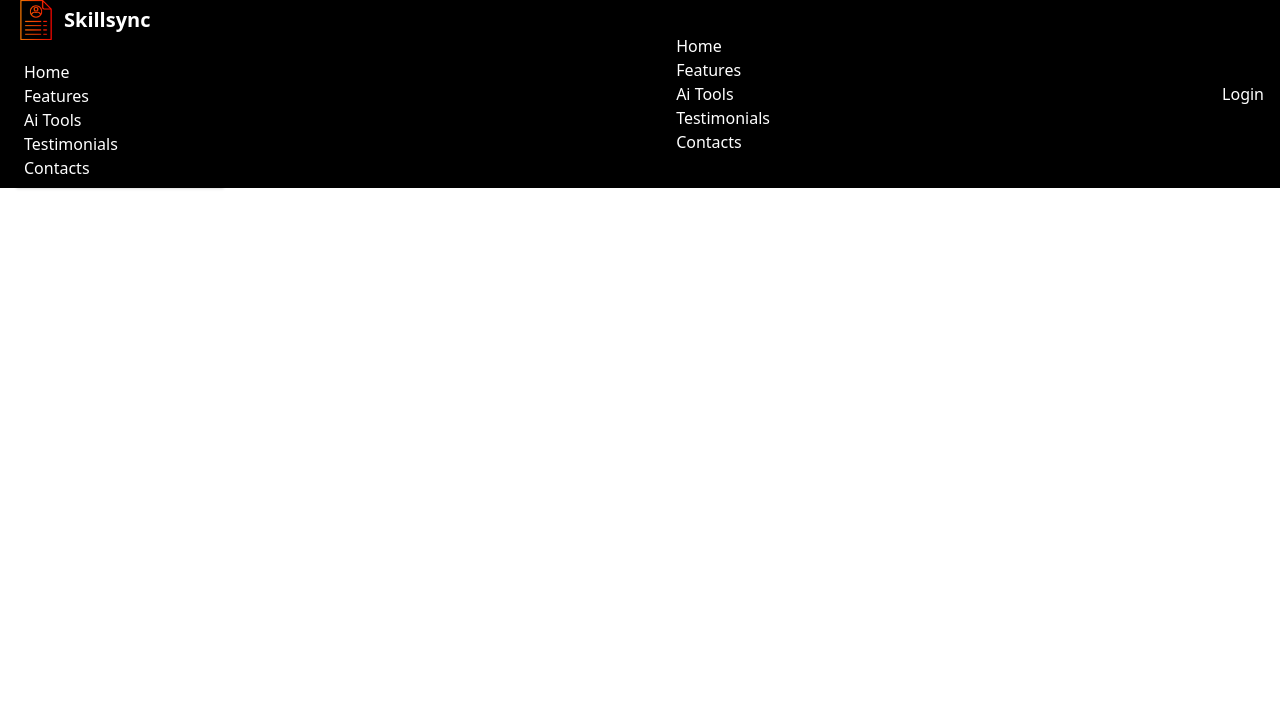
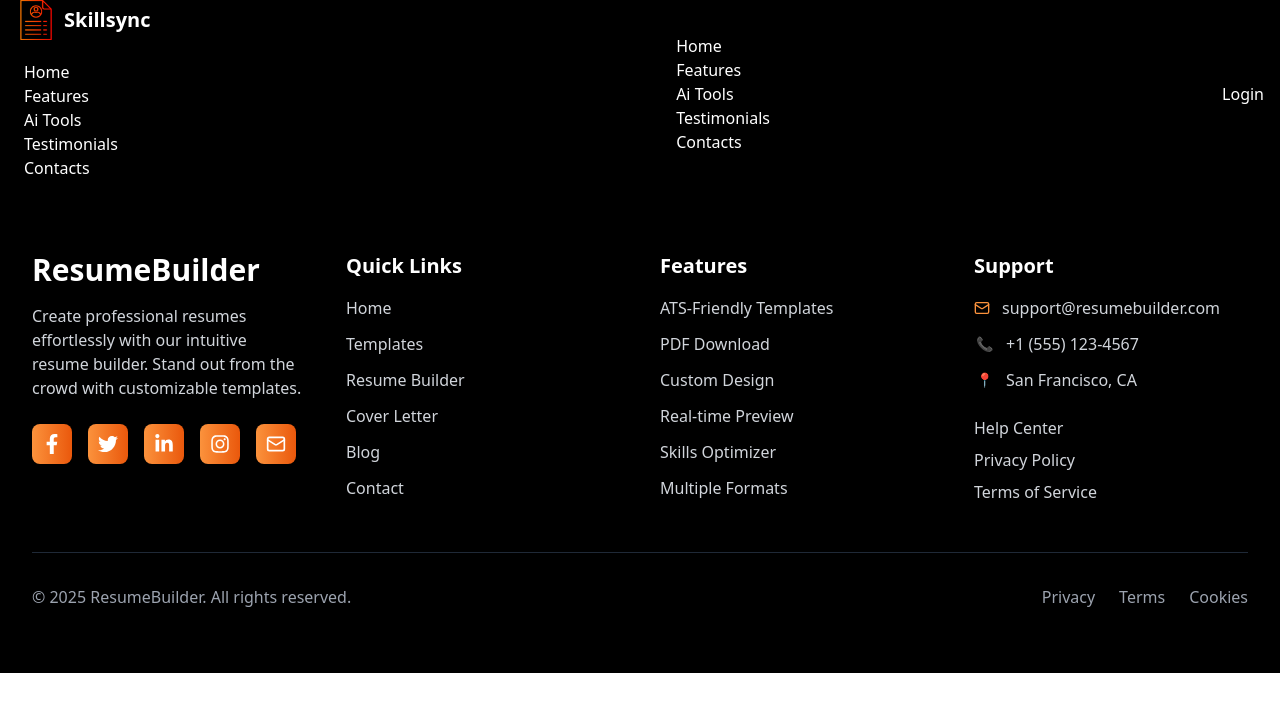
Before and after one commit to symadev/skillsync, a React (Vite) app: page / in a window 1280 px wide. Shown: the top 712 px of the page. Built offline with nearby package versions, Linux system fonts and the light colour scheme.

Commit message:
added the footer

```diff
--- a/package.json
+++ b/package.json
@@ -11,9 +11,11 @@
   },
   "dependencies": {
     "localforage": "^1.10.0",
+    "lucide-react": "^0.518.0",
     "match-sorter": "^8.0.3",
     "react": "^19.1.0",
     "react-dom": "^19.1.0",
+    "react-icons": "^5.5.0",
     "react-router-dom": "^7.6.2",
     "sort-by": "^1.2.0"
   },
--- a/src/Component/Footer.jsx
+++ b/src/Component/Footer.jsx
@@ -1,10 +1,125 @@
+import React from 'react';
+import { Mail } from 'lucide-react';
+import { FaFacebookF, FaTwitter, FaLinkedinIn, FaInstagram } from 'react-icons/fa';
 
 const Footer = () => {
-    return (
-        <div>
+  return (
+    <footer className="bg-black text-white py-12 sm:py-16 px-4 sm:px-6 lg:px-8">
+      <div className="max-w-7xl mx-auto">
+        {/* Main Footer Content */}
+        <div className="grid grid-cols-1 sm:grid-cols-2 lg:grid-cols-4 gap-6 sm:gap-8 lg:gap-10 mb-8 sm:mb-12">
+          {/* Brand Section */}
+          <div className="sm:col-span-2 lg:col-span-1">
+            <h2 className="text-2xl sm:text-3xl font-bold mb-3 sm:mb-4">ResumeBuilder</h2>
+            <p className="text-gray-300 mb-4 sm:mb-6 leading-relaxed text-sm sm:text-base">
+              Create professional resumes effortlessly with our intuitive resume builder. Stand out from the crowd with customizable templates.
+            </p>
+            {/* Social Icons */}
+            <div className="flex space-x-3 sm:space-x-4">
+              <a href="https://facebook.com" target="_blank" rel="noopener noreferrer" title="Facebook"
+                className="bg-gradient-to-r from-orange-400 to-orange-600 p-2 sm:p-2.5 rounded-lg hover:from-orange-500 hover:to-orange-700 transition-all duration-300 transform hover:scale-105">
+                <FaFacebookF className="text-white sm:w-5 sm:h-5" />
+              </a>
+              <a href="https://twitter.com" target="_blank" rel="noopener noreferrer" title="Twitter"
+                className="bg-gradient-to-r from-orange-400 to-orange-600 p-2 sm:p-2.5 rounded-lg hover:from-orange-500 hover:to-orange-700 transition-all duration-300 transform hover:scale-105">
+                <FaTwitter className="text-white sm:w-5 sm:h-5" />
+              </a>
+              <a href="https://linkedin.com" target="_blank" rel="noopener noreferrer" title="LinkedIn"
+                className="bg-gradient-to-r from-orange-400 to-orange-600 p-2 sm:p-2.5 rounded-lg hover:from-orange-500 hover:to-orange-700 transition-all duration-300 transform hover:scale-105">
+                <FaLinkedinIn className="text-white sm:w-5 sm:h-5" />
+              </a>
+              <a href="https://instagram.com" target="_blank" rel="noopener noreferrer" title="Instagram"
+                className="bg-gradient-to-r from-orange-400 to-orange-600 p-2 sm:p-2.5 rounded-lg hover:from-orange-500 hover:to-orange-700 transition-all duration-300 transform hover:scale-105">
+                <FaInstagram className="text-white sm:w-5 sm:h-5" />
+              </a>
+              <a href="mailto:support@resumebuilder.com" title="Email"
+                className="bg-gradient-to-r from-orange-400 to-orange-600 p-2 sm:p-2.5 rounded-lg hover:from-orange-500 hover:to-orange-700 transition-all duration-300 transform hover:scale-105">
+                <Mail size={18} className="text-white sm:w-5 sm:h-5" />
+              </a>
+            </div>
+          </div>
 
+          {/* Quick Links */}
+          <div className="mt-6 sm:mt-0">
+            <h3 className="text-lg sm:text-xl font-semibold mb-3 sm:mb-4">Quick Links</h3>
+            <ul className="space-y-2 sm:space-y-3">
+              <li><a href="/" className="text-gray-300 hover:text-orange-400 transition-colors duration-300 text-sm sm:text-base">Home</a></li>
+              <li><a href="/templates" className="text-gray-300 hover:text-orange-400 transition-colors duration-300 text-sm sm:text-base">Templates</a></li>
+              <li><a href="/builder" className="text-gray-300 hover:text-orange-400 transition-colors duration-300 text-sm sm:text-base">Resume Builder</a></li>
+              <li><a href="/cover-letter" className="text-gray-300 hover:text-orange-400 transition-colors duration-300 text-sm sm:text-base">Cover Letter</a></li>
+              <li><a href="/blog" className="text-gray-300 hover:text-orange-400 transition-colors duration-300 text-sm sm:text-base">Blog</a></li>
+              <li><a href="/contact" className="text-gray-300 hover:text-orange-400 transition-colors duration-300 text-sm sm:text-base">Contact</a></li>
+            </ul>
+          </div>
+
+          {/* Features */}
+          <div className="mt-6 sm:mt-0">
+            <h3 className="text-lg sm:text-xl font-semibold mb-3 sm:mb-4">Features</h3>
+            <ul className="space-y-2 sm:space-y-3">
+              <li><a href="/" className="text-gray-300 hover:text-orange-400 transition-colors duration-300 text-sm sm:text-base">ATS-Friendly Templates</a></li>
+              <li><a href="/" className="text-gray-300 hover:text-orange-400 transition-colors duration-300 text-sm sm:text-base">PDF Download</a></li>
+              <li><a href="/" className="text-gray-300 hover:text-orange-400 transition-colors duration-300 text-sm sm:text-base">Custom Design</a></li>
+              <li><a href="/" className="text-gray-300 hover:text-orange-400 transition-colors duration-300 text-sm sm:text-base">Real-time Preview</a></li>
+              <li><a href="/" className="text-gray-300 hover:text-orange-400 transition-colors duration-300 text-sm sm:text-base">Skills Optimizer</a></li>
+              <li><a href="/" className="text-gray-300 hover:text-orange-400 transition-colors duration-300 text-sm sm:text-base">Multiple Formats</a></li>
+            </ul>
+          </div>
+
+          {/* Support & Contact */}
+          <div className="mt-6 sm:mt-0">
+            <h3 className="text-lg sm:text-xl font-semibold mb-3 sm:mb-4">Support</h3>
+            <div className="space-y-2 sm:space-y-3">
+              <div className="flex items-center">
+                <Mail className="text-orange-400 mr-2 sm:mr-3 flex-shrink-0" size={16} title="Email Icon" />
+                <a href="mailto:support@resumebuilder.com" className="text-gray-300 hover:text-orange-400 transition-colors duration-300 text-sm sm:text-base">
+                  support@resumebuilder.com
+                </a>
+              </div>
+              <div className="flex items-center">
+                <div className="w-4 h-4 sm:w-5 sm:h-5 mr-2 sm:mr-3 flex items-center justify-center flex-shrink-0">
+                  <span className="text-orange-400 text-xs sm:text-sm">📞</span>
+                </div>
+                <a href="tel:+15551234567" className="text-gray-300 hover:text-orange-400 transition-colors duration-300 text-sm sm:text-base">
+                  +1 (555) 123-4567
+                </a>
+              </div>
+              <div className="flex items-start">
+                <div className="w-4 h-4 sm:w-5 sm:h-5 mr-2 sm:mr-3 flex items-center justify-center flex-shrink-0 mt-0.5">
+                  <span className="text-orange-400 text-xs sm:text-sm">📍</span>
+                </div>
+                <span className="text-gray-300 text-sm sm:text-base">San Francisco, CA</span>
+              </div>
+              <div className="pt-2 sm:pt-3">
+                <a href="/help" className="text-gray-300 hover:text-orange-400 transition-colors duration-300 text-sm sm:text-base block">Help Center</a>
+                <a href="/privacy" className="text-gray-300 hover:text-orange-400 transition-colors duration-300 text-sm sm:text-base block mt-2">Privacy Policy</a>
+                <a href="/terms" className="text-gray-300 hover:text-orange-400 transition-colors duration-300 text-sm sm:text-base block mt-2">Terms of Service</a>
+              </div>
+            </div>
+          </div>
         </div>
-    );
+
+        {/* Bottom Border */}
+        <div className="border-t border-gray-800 pt-6 sm:pt-8">
+          <div className="flex flex-col sm:flex-row justify-between items-center space-y-4 sm:space-y-0">
+            <p className="text-gray-400 text-sm sm:text-base text-center sm:text-left">
+              © 2025 ResumeBuilder. All rights reserved.
+            </p>
+            <div className="flex space-x-4 sm:space-x-6">
+              <a href="/privacy" className="text-gray-400 hover:text-orange-400 transition-colors duration-300 text-sm sm:text-base">
+                Privacy
+              </a>
+              <a href="/terms" className="text-gray-400 hover:text-orange-400 transition-colors duration-300 text-sm sm:text-base">
+                Terms
+              </a>
+              <a href="/cookies" className="text-gray-400 hover:text-orange-400 transition-colors duration-300 text-sm sm:text-base">
+                Cookies
+              </a>
+            </div>
+          </div>
+        </div>
+      </div>
+    </footer>
+  );
 };
 
 export default Footer;
```
Also changed, not shown: 1 other file (tests, documents, lock files or other folders).
